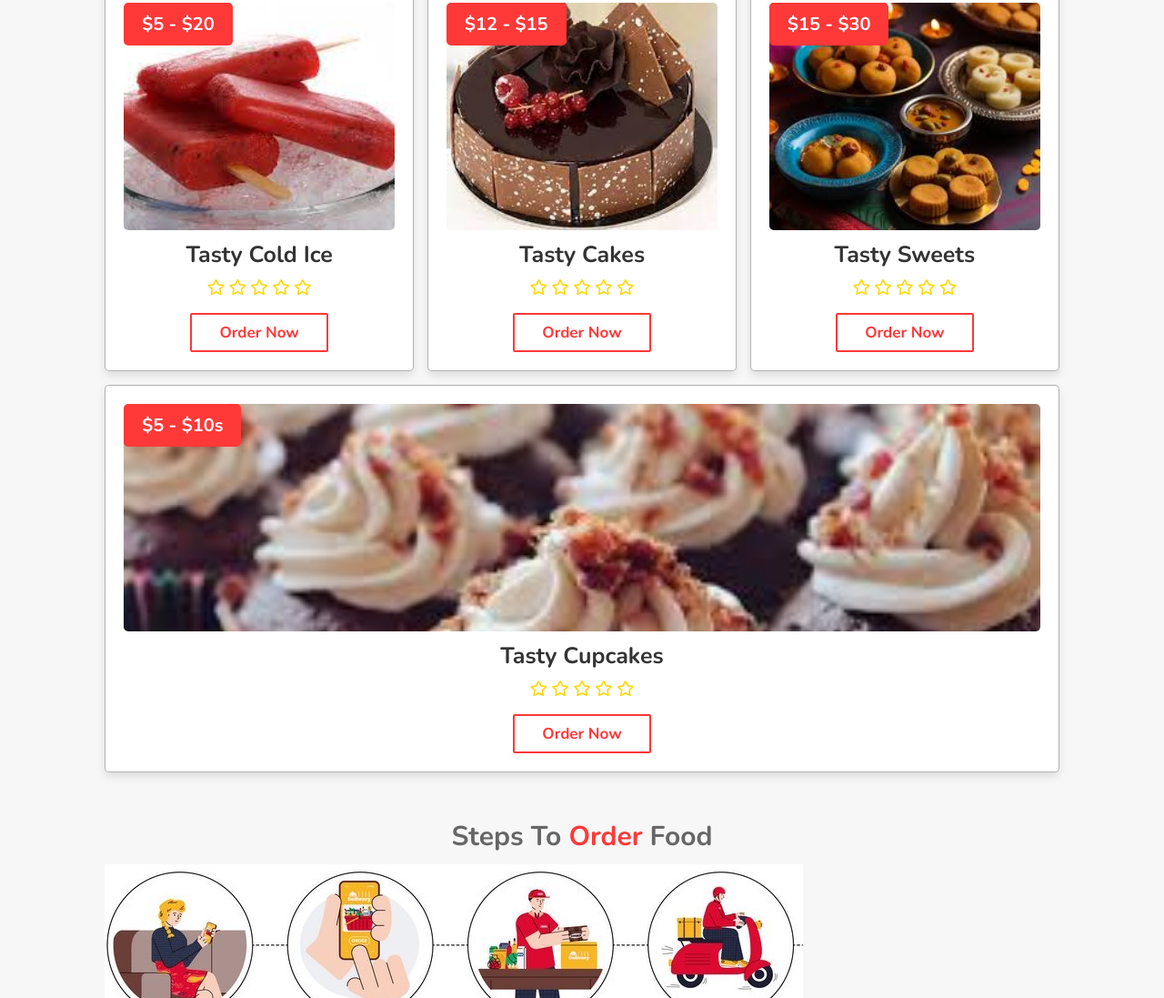
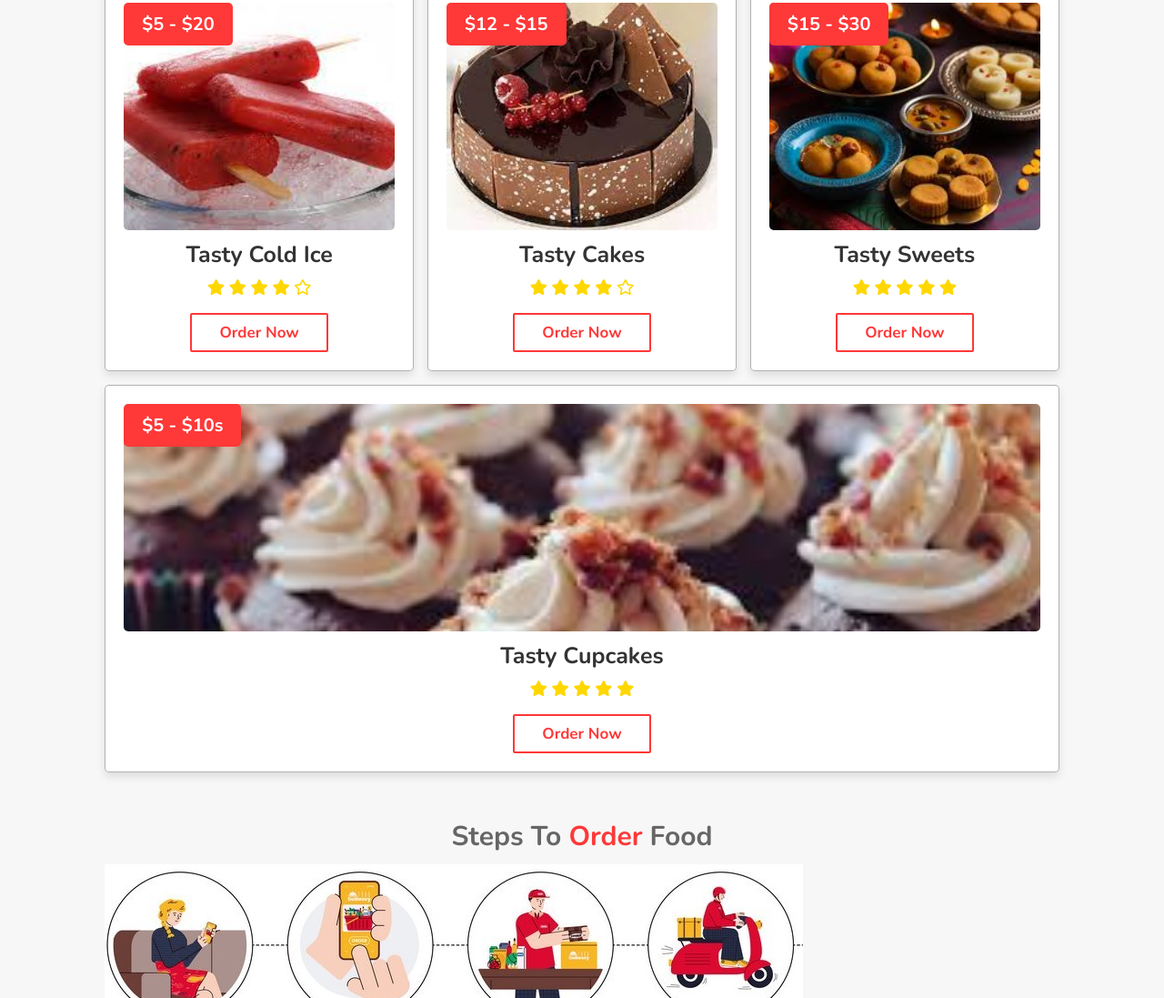
Before and after one commit to VENNAPUSAAnu/restaurantwebsite, a plain HTML site: page index.html in a window 1280 px wide. Shown: the part 1497-2594 px from the top of the page at 91% size. Drawn offline with nearby package versions, Linux system fonts and the light colour scheme.

Commit message:
Update index.html

```diff
--- a/index.html
+++ b/index.html
@@ -126,10 +126,10 @@
          <img   src="water.jpg" alt="">
          <h3>Tasty cold ice</h3>
             <div class="stars">
-                <i class='far fa-star'></i>
-                <i class='far fa-star'></i>
-                <i class='far fa-star'></i>
-                <i class='far fa-star'></i>
+                <i class='fas fa-star'></i>
+                <i class='fas fa-star'></i>
+                <i class='fas fa-star'></i>
+                <i class='fas fa-star'></i>
                 <i class='far fa-star'></i>
             </div>
             <a href="#" class="btn">order now</a>
@@ -139,10 +139,10 @@
              <img   src="cakes.jpg" alt="">
              <h3> tasty cakes</h3>
                 <div class="stars">
-                    <i class='far fa-star'></i>
-                    <i class='far fa-star'></i>
-                    <i class='far fa-star'></i>
-                    <i class='far fa-star'></i>
+                    <i class='fas fa-star'></i>
+                    <i class='fas fa-star'></i>
+                    <i class='fas fa-star'></i>
+                    <i class='fas fa-star'></i>
                     <i class='far fa-star'></i>
                 </div>
                 <a href="#" class="btn">order now</a>
@@ -152,11 +152,11 @@
                  <img   src="sweets.jpg" alt="">
                     <h3>tasty sweets</h3>
                     <div class="stars">
-                        <i class='far fa-star'></i>
-                        <i class='far fa-star'></i>
-                        <i class='far fa-star'></i>
-                        <i class='far fa-star'></i>
-                        <i class='far fa-star'></i>
+                        <i class='fas fa-star'></i>
+                        <i class='fas fa-star'></i>
+                        <i class='fas fa-star'></i>
+                        <i class='fas fa-star'></i>
+                        <i class='fas fa-star'></i>
                     </div>
                     <a href="#" class="btn">order now</a>
                     </div>
@@ -167,11 +167,11 @@
                      <h3>tasty cupcakes</h3>
 
                         <div class="stars">
-                            <i class='far fa-star'></i>
-                            <i class='far fa-star'></i>
-                            <i class='far fa-star'></i>
-                            <i class='far fa-star'></i>
-                            <i class='far fa-star'></i>
+                            <i class='fas fa-star'></i>
+                            <i class='fas fa-star'></i>
+                            <i class='fas fa-star'></i>
+                            <i class='fas fa-star'></i>
+                            <i class='fas fa-star'></i>
                         </div>
                         <a href="#" class="btn">order now</a>
                         </div>
```
